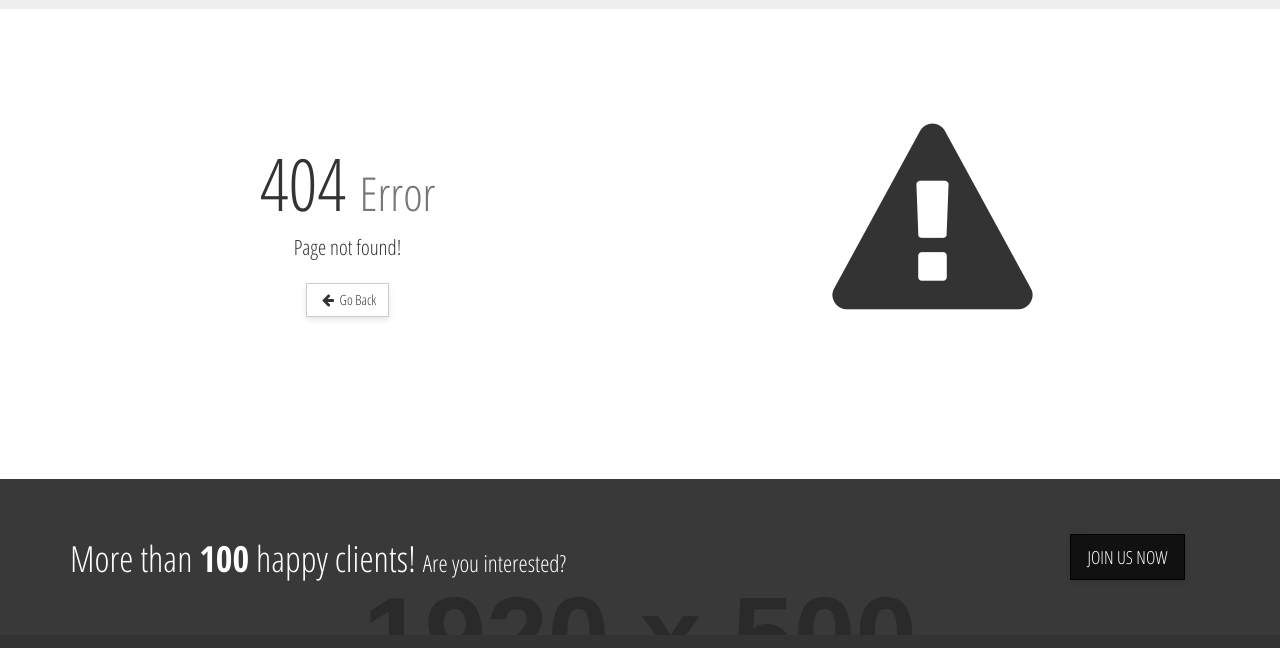
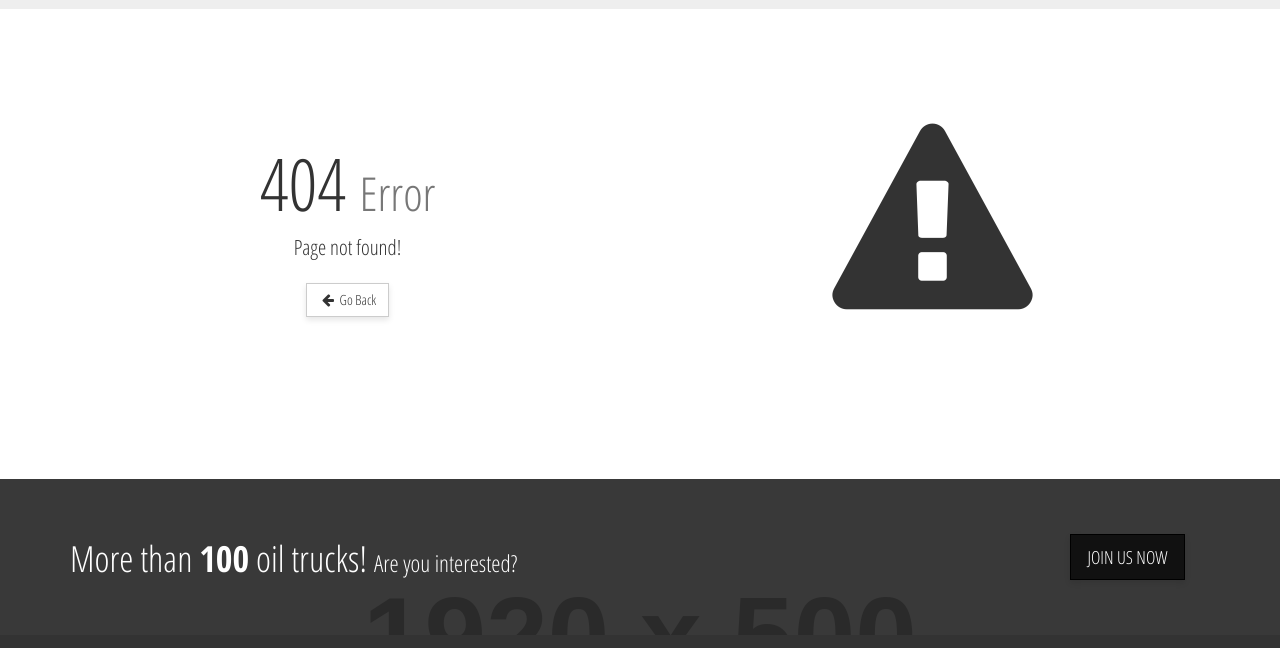
Before and after one commit to shamimafridi/PakAfridi, a website: page 404.html in a window 1280 px wide. Shown: the part 131-779 px from the top of the page. Drawn offline with Linux system fonts and the light colour scheme; placeholder pictures from the web are drawn by us.

```diff
--- a/404.html
+++ b/404.html
@@ -199,7 +199,7 @@
                 <div class="container text-white">
                     <div class="row">
                         <div class="col-md-10">
-                            <h1>More than <b class="counter">100</b> happy clients! <small class="text-white">Are you interested?</small></h1>
+                              <h1>More than <b class="counter">100</b> oil trucks! <small class="text-white">Are you interested?</small></h1>
                         </div>
                         <div class="col-md-2 text-center">
                             <button type="submit" class="btn btn-primary btn-lg margin15 text-uppercase">Join Us Now</button>
```
Also changed, not shown: about-us.html (+1 -1 lines), contactus-3.html (+1 -1 lines), contactus-4.html (+1 -1 lines), faq.html (+1 -1 lines), index-2.html (+1 -1 lines), index-3.html (+1 -1 lines), index-4.html (+1 -1 lines), index-5.html (+1 -1 lines), index-6.html (+1 -1 lines), pricing.html (+1 -1 lines), services.html (+1 -1 lines).
